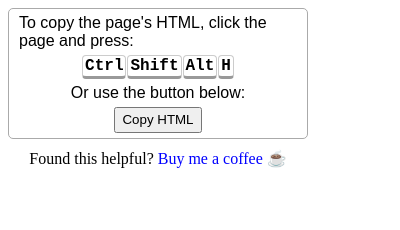
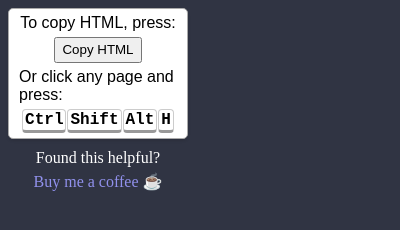
Before and after one commit to justinmahar/chrome-copy-html, a browser extension: page src/popup/popup.html in a window 400 px wide. Drawn offline with Linux system fonts and the light colour scheme.

Commit message:
Spruce up UX

```diff
--- a/src/popup/popup.css
+++ b/src/popup/popup.css
@@ -1,5 +1,7 @@
 body {
-  width: 300px;
+  width: 180px;
+  background: #303443;
+  color: white;
 }
 
 .popup {
@@ -22,6 +24,7 @@ body {
   border: solid 1px #aaaaaa;
   font-family: Arial, Helvetica, sans-serif;
   border-radius: 5px;
+  box-shadow: 0 2px 3px rgba(0, 0, 0, 0.1);
 }
 
 .inline-block {
--- a/src/popup/popup.html
+++ b/src/popup/popup.html
@@ -9,28 +9,28 @@
   <body>
     <div class="popup">
       <div class="instructions">
-        <div>To copy the page's HTML, click the page and press:</div>
-        <div class="inline-block">
+        <div>To copy HTML, press:</div>
+        <div>
+          <button id="copy-html-button" style="line-height: 20px">Copy HTML</button>
+        </div>
+        <div>Or click any page and press:</div>
         <div class="keys">
           <span class="key">Ctrl</span><span class="key">Shift</span><span class="key">Alt</span
           ><span class="key">H</span>
         </div>
       </div>
-        <div>Or use the button below:</div>
-        <div>
-          <button id="copy-html-button" style="line-height: 20px">Copy HTML</button>
-        </div>
-      </div>
       <div style="text-align: center">
         <div>
-          Found this helpful?
+          <p style="margin: 0; margin-bottom: 5px">Found this helpful?</p>
+          <p style="margin: 0">
             <a
               href="https://github.com/justinmahar/chrome-copy-html#donate"
               target="_blank"
               rel="noopener noreferrer"
-            style="color: blue; text-decoration: none"
+              style="color: rgb(145, 145, 237); text-decoration: none"
               >Buy me a coffee ☕️</a
             >
+          </p>
         </div>
       </div>
     </div>
```
Lines whose indentation alone changed are shown as unchanged.
